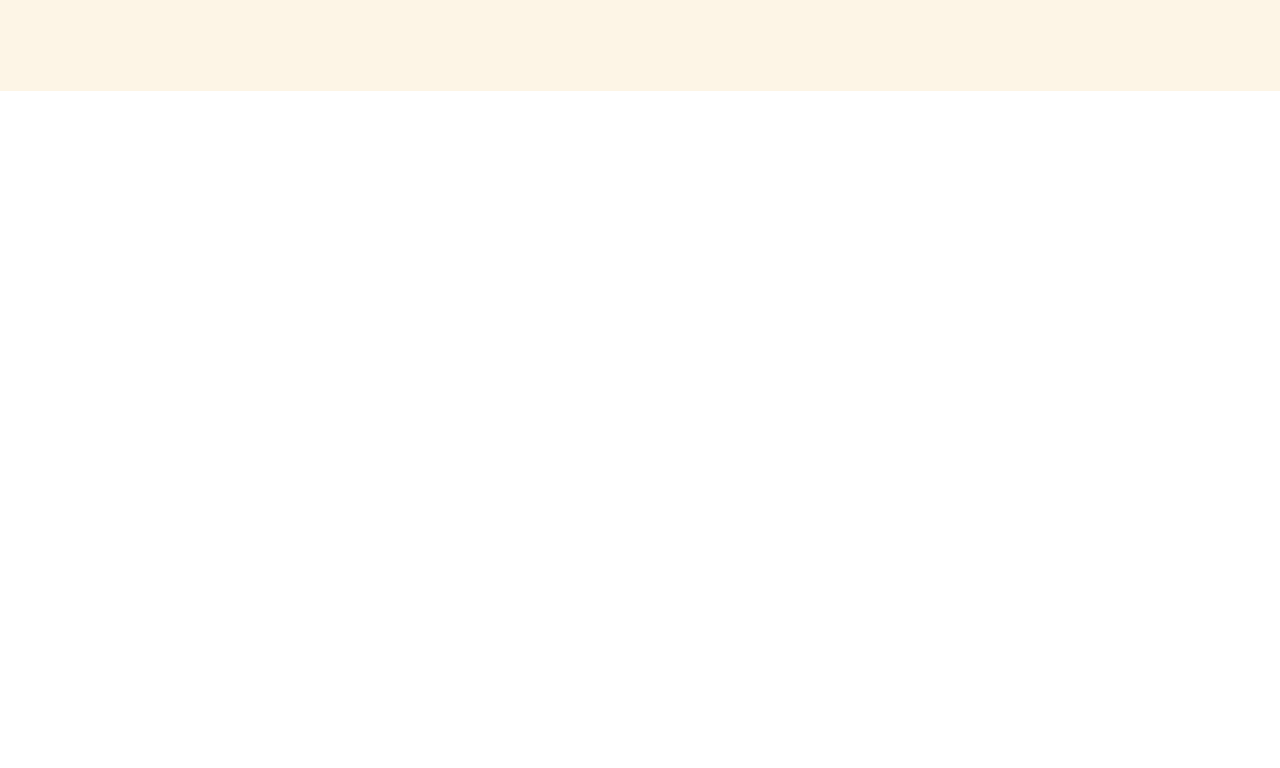
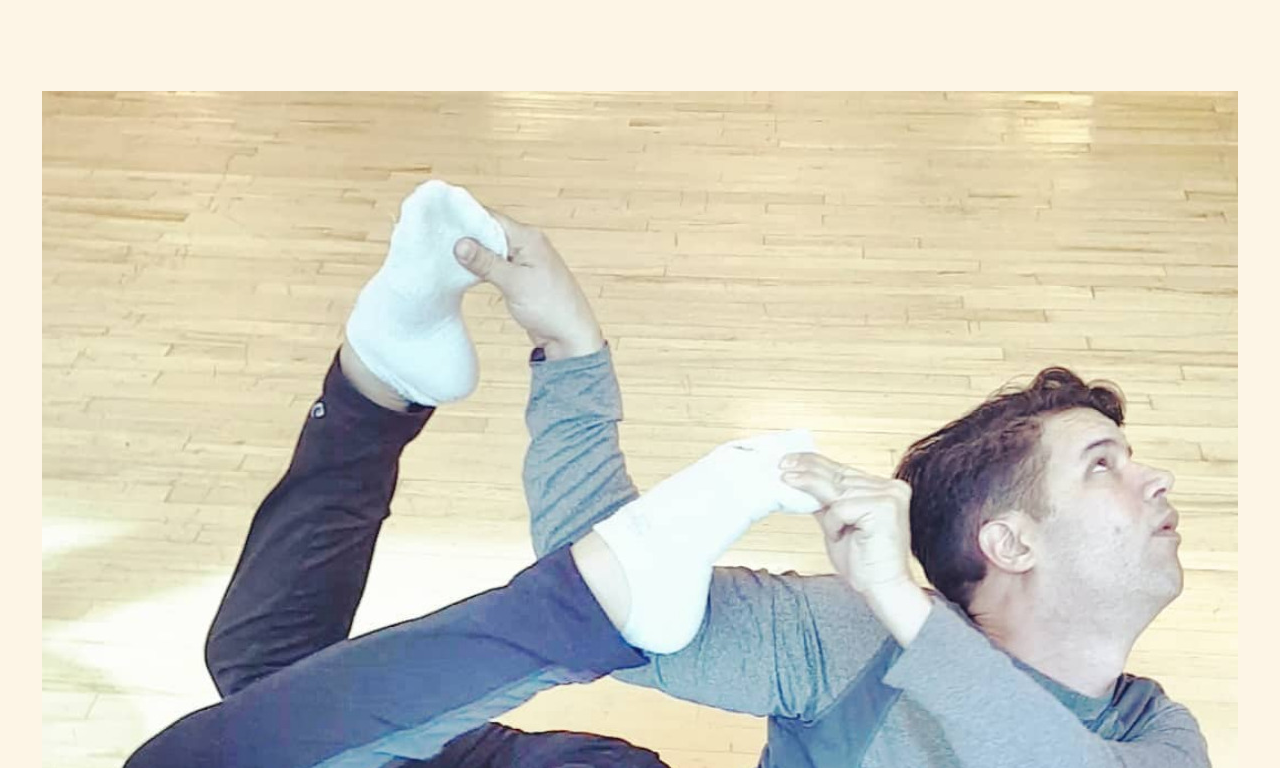
Before and after one commit to JamesMedina7787/jamesmedina7787, a React (Create React App) app: page /Yama1 in a window 1280 px wide. Shown: the part 2032-2800 px from the top of the page. Before the commit the page ends 2123 px from the top, so only its background shows below. Built offline with nearby package versions, Linux system fonts and the light colour scheme.

Commit message:
background sticky fixed image

```diff
--- a/src/App.css
+++ b/src/App.css
@@ -63,6 +63,7 @@
   list-style-type: none;
 height: 170px;
 padding:1em;
+z-index: 1
 }
 
 .foldOver:hover{
@@ -72,7 +73,12 @@ border: 22px solid brown
 .blogContainer{
   background-color: black;
   font-family:wing-dings;
-font-size: 1.17em
+font-size: 1.17em;
+z-index: 1
+}
+
+.url{
+  z-index: 1
 }
 
 .blog{
@@ -256,7 +262,17 @@ color:white;
   animation-duration: 8s;
 
 }
-
+.bowPic{
+  background-image: url("./pictures/bow.jpg");
+  background-repeat: no-repeat;
+  background-position:top;
+  height: 1100px;
+  position: relative;
+  width:100%;
+  background-attachment: fixed;
+  background-origin: content-box;
+  z-index: 2
+}
 
 @keyframes fadeIn {
   0%{
--- a/src/App.js
+++ b/src/App.js
@@ -30,6 +30,7 @@ import SacralChakraSymbol1 from './pictures/Sacral-Chakra-Symbol-1.jpg'
 import vishudda from './pictures/vishudda.jpg'
 import fb from "./pictures/fb.jpg"
 import scope from "./pictures/scope.png"
+
 
 
 const superAgent = require('superagent')
@@ -80,6 +81,8 @@ class App extends Component {
       <div className="App">
 
 
+
+
       <BrowserRouter >
        <Navigation  />
        <Switch >
@@ -114,13 +117,14 @@ class App extends Component {
 
 
 
-<div>
+<div className="url">
       <Project className="Spins" webSiteName="James W Medina" image={scope} url="/FoldOverItem"/>
       <Project className="Spins" webSiteName="Links" image={lotus2} url="/FoldOverItem2"/>
       <Project className="Spins" webSiteName="Schedule" image={ohm} url="/FoldOverItem3"/>
       <Project className="Spins" webSiteName="Blog" image={chakraSnakeImage} url="/FoldOverItem4"/>
 </div>
-
+<div className="bowPic">
+</div>
       </div>
 
 
```
